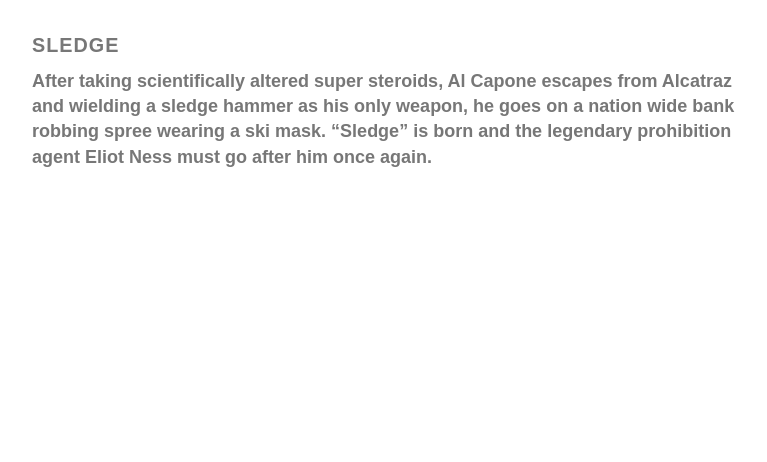
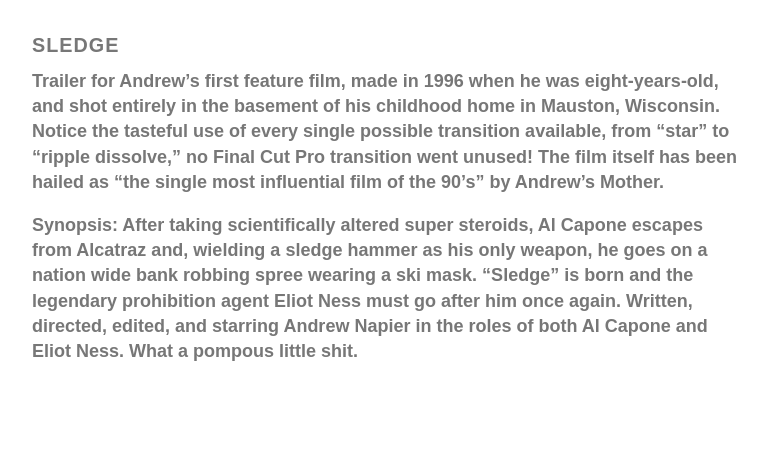
Before and after one commit to sandcastleco/andrew-napier, a Jekyll site: the page built from secret/index.md, in a window 1280 px wide. Shown: the part 670-1132 px from the top of the page, without its empty margins (253-1020 px from the left). Built offline with Jekyll 4.4.1, drawn with Linux system fonts in a browser that asks for light colours; nearby versions of some CDN libraries; before the commit the page ends 938 px from its top, so only the background shows below that.

Commit message:
Update Sledge description and Bounce iTunes link

```diff
--- a/_data/films.yml
+++ b/_data/films.yml
@@ -18,7 +18,7 @@
     - name: Trailer
       link: https://vimeo.com/140096570
     - name: Film
-      link: https://itunes.apple.com/gb/movie/bounce/id1072557885
+      link: https://itunes.apple.com/us/movie/bounce/id1072557885
 
 - title: "The Past is a Grotesque Animal"
   role: Producer, Editor
--- a/secret/index.md
+++ b/secret/index.md
@@ -15,7 +15,9 @@
 
 ## Sledge
 
-After taking scientifically altered super steroids, Al Capone escapes from Alcatraz and wielding a sledge hammer as his only weapon, he goes on a nation wide bank robbing spree wearing a ski mask. "Sledge" is born and the legendary prohibition agent Eliot Ness must go after him once again.
+Trailer for Andrew's first feature film, made in 1996 when he was eight-years-old, and shot entirely in the basement of his childhood home in Mauston, Wisconsin. Notice the tasteful use of every single possible transition available, from "star" to "ripple dissolve," no Final Cut Pro transition went unused! The film itself has been hailed as "the single most influential film of the 90's" by Andrew's Mother.
+
+**Synopsis:** After taking scientifically altered super steroids, Al Capone escapes from Alcatraz and, wielding a sledge hammer as his only weapon, he goes on a nation wide bank robbing spree wearing a ski mask. “Sledge” is born and the legendary prohibition agent Eliot Ness must go after him once again. Written, directed, edited, and starring Andrew Napier in the roles of both Al Capone and Eliot Ness. What a pompous little shit.
 
 <script src="/js/quotes.js"></script>
 <script src="/js/secret.js"></script>
```
Also changed, not shown: 2 other files.
